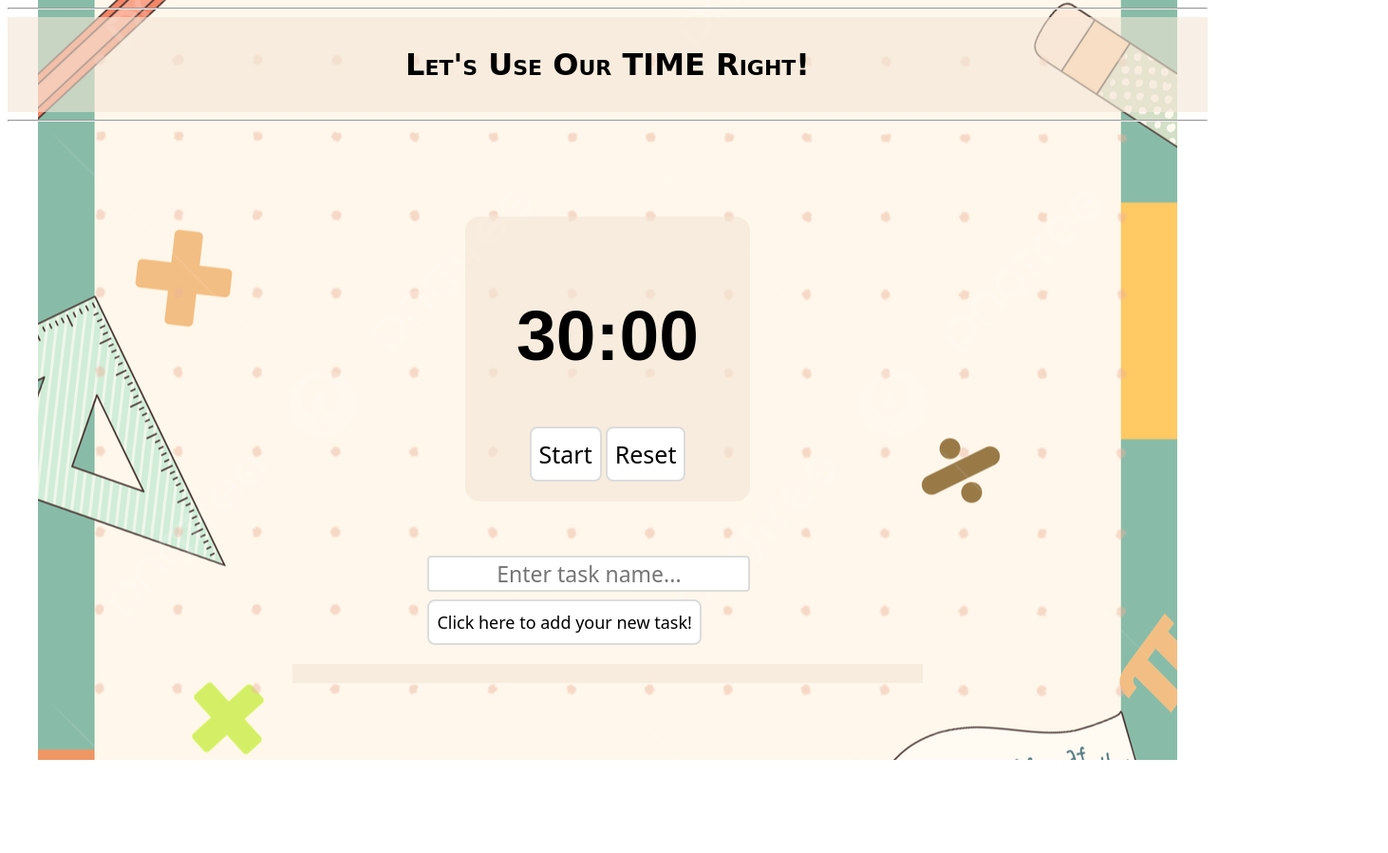
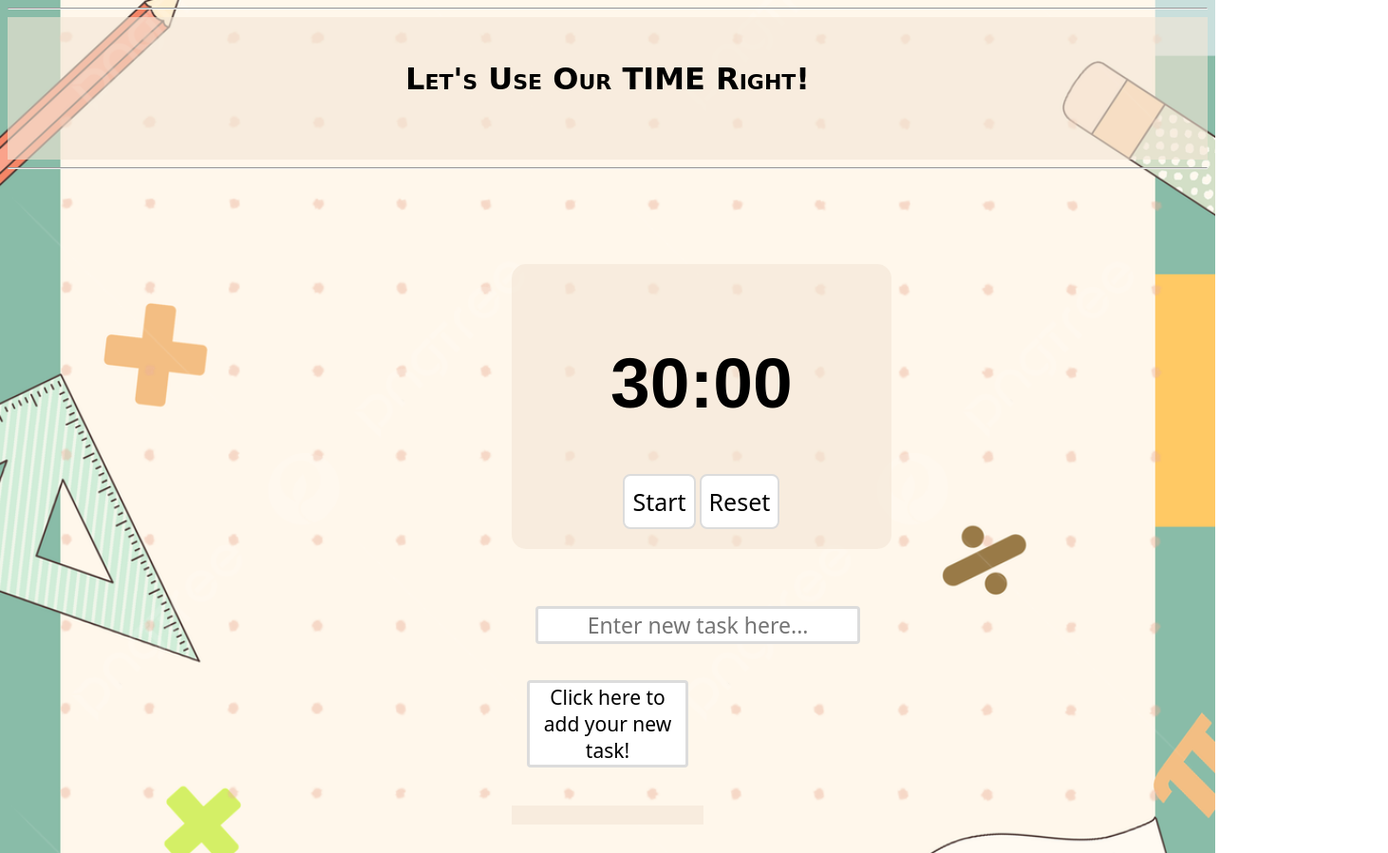
Before and after one commit to ElaAvimor/Pomodoro-Timeline, a plain HTML site: page index.html in a window 1280 px wide. Shown: the whole page at 95% size, 1462 px wide, since content can reach past the window. Before the commit the page ends 800 px from the top, so only its background shows below. Drawn offline with Linux system fonts and the light colour scheme.

Commit message:
fits full-screen mode

```diff
--- a/index.html
+++ b/index.html
@@ -20,9 +20,9 @@
     </div>
     <div class="task-list-container">
         <!--Input fields for tasks-->
-        <input type="text" id="task-name" placeholder="Enter task name...">
+        <input type="text" id="task-name" placeholder="Enter new task here...">
         <br><br>
-        <button id="add-task-btn">Click here to add your new task!</button>
+        <button id="add-task-btn">  Click here to add your new task!  </button>
 
         <!--Task list-->
         <ul id="task-list"></ul>
--- a/styles.css
+++ b/styles.css
@@ -1,24 +1,24 @@
 
 body{
     background-image: url(images/background-image6.jpg);
-    background-size:auto;
+    background-size:cover;
     background-position: center;
     background-repeat: no-repeat;
 }
 .header{
-    text-align: center;
+    text-align:center;
     font-family:Apple Chancery, cursive;
     font-variant: small-caps;
     background-color: rgba(244, 230, 213, 0.601);
-    height: 100px;
-    line-height: 100px;
-    padding: 0px;
-    margin: 0px;
+    height: 150px;
+    line-height:130px;
+    padding: 0%;
+    margin: 0%;
 }
 .timer{
-    width: 300px; /* Set the width of the timer container */
+    width: 400px; /* Set the width of the timer container */
     height: 300px; /* Set the height of the timer container */
-    margin: 100px auto; /* Center the timer horizontally */
+    margin: 100px 42%; /* Center the timer horizontally */
     margin-bottom: 50px;
     background-color: rgba(244, 230, 213, 0.601);    border-radius: 15px; /* Add rounded corners to the timer container */
     text-align: center; /* Center the contents horizontally */
@@ -41,28 +41,27 @@ body{
 }
 #add-task-btn{
     font-family:system-ui, -apple-system, BlinkMacSystemFont, 'Segoe UI', Roboto, Oxygen, Ubuntu, Cantarell, 'Open Sans', 'Helvetica Neue', sans-serif;
+    margin: 10px 43.3%;
+    border-radius: 4px;
     background-color: white;
-    border: 2px solid gainsboro;
-    border-radius: 8px;
-    font-size: 18px;
-    padding: 10px 8px;
-    margin-top: -10px;
-    margin-left: 35%;
+    border: 3px solid gainsboro;
+    text-align: center;
+    font-size: 21px;
 }
 #task-name{
     font-family:system-ui, -apple-system, BlinkMacSystemFont, 'Segoe UI', Roboto, Oxygen, Ubuntu, Cantarell, 'Open Sans', 'Helvetica Neue', sans-serif;
-    margin-top: 7px;
-    margin-left: 35%;
+    margin: 10px 44%;
     border-radius: 4px;
     background-color: white;
-    border: 2px solid gainsboro;
+    border: 3px solid gainsboro;
     text-align: center;
     font-size: 23px;
 }
 #task-list{
     font-family:system-ui, -apple-system, BlinkMacSystemFont, 'Segoe UI', Roboto, Oxygen, Ubuntu, Cantarell, 'Open Sans', 'Helvetica Neue', sans-serif;
     list-style-type: none;
-    margin: 20px 300px 1px 300px;
+    /* margin: 20px 44% 1px 44.5%; */
+    margin: 30px 42%;
     padding: 10px;
     background-color: rgba(244, 230, 213, 0.601);
     font-size: 20px;
```
